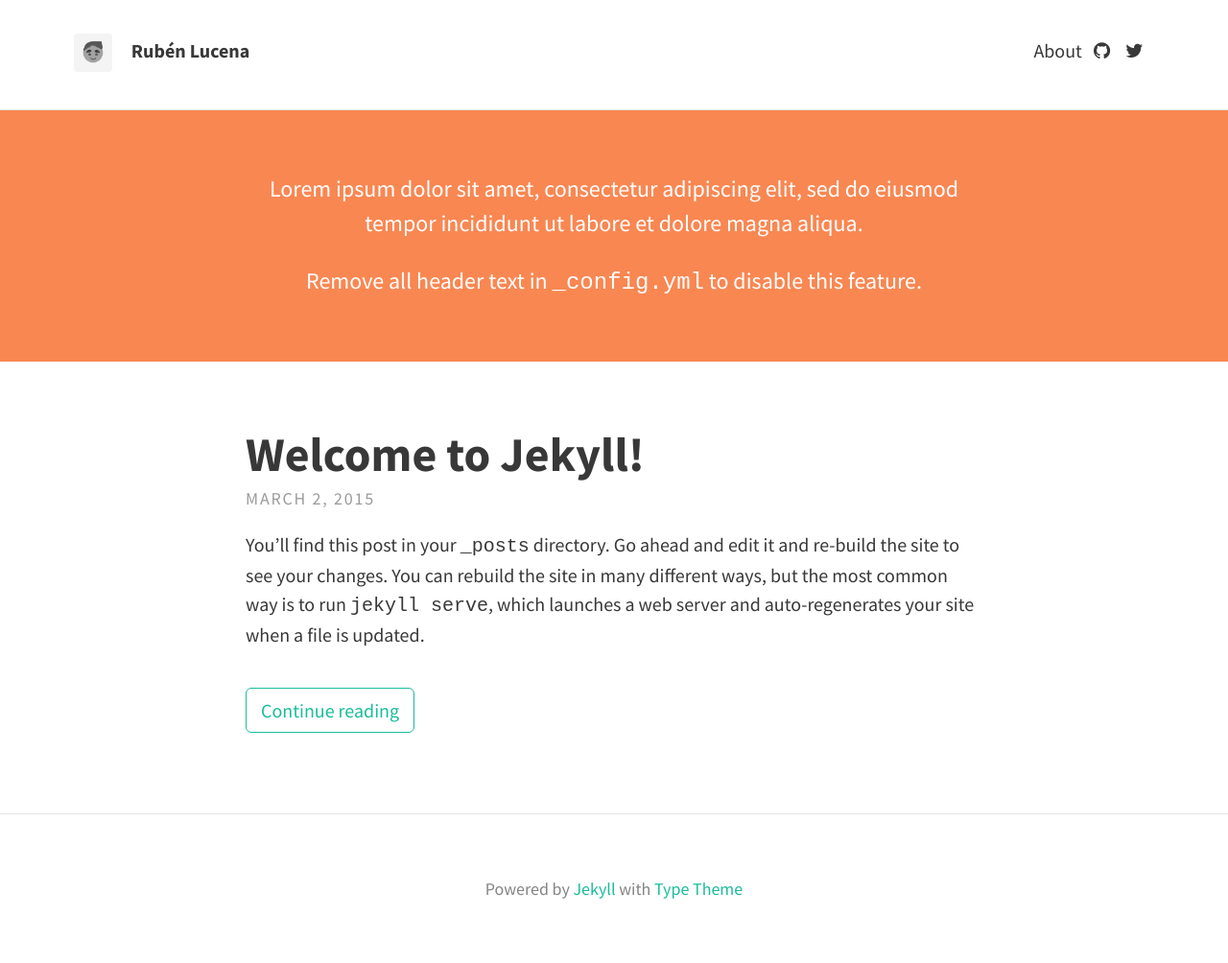
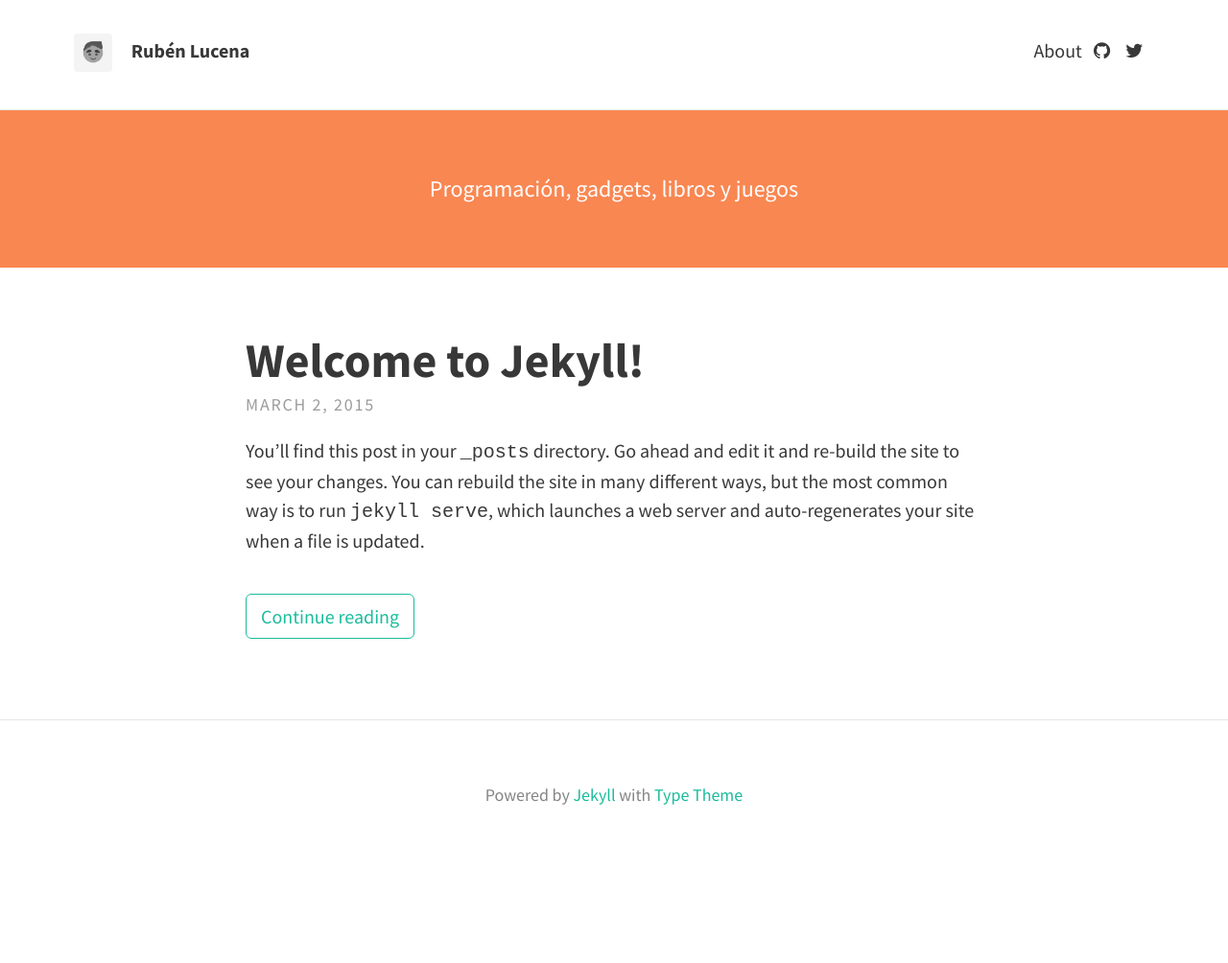
Before and after one commit to rubenlucena/rubenlucena.github.io, a Jekyll site: the page built from index.html, in a window 1280 px wide. Shown: the whole page at 96% size. Built offline with Jekyll 4.4.1, drawn with Linux system fonts in a browser that asks for light colours; nearby versions of some CDN libraries; the list of posts is cut into pages by our own code; after the commit the page ends 906 px from its top, so only the background shows below that.

Commit message:
Más config

```diff
--- a/_config.yml
+++ b/_config.yml
@@ -12,9 +12,8 @@ theme:
 
   # Header and footer text
   header_text: >
-     <p>Lorem ipsum dolor sit amet, consectetur adipiscing elit, sed do eiusmod tempor incididunt ut labore et dolore magna aliqua.</p>
+     <p>Programación, gadgets, libros y juegos</p>
 
-     <p>Remove all header text in <code>_config.yml</code> to disable this feature.</p>
   footer_text: >
    Powered by <a href="http://jekyllrb.com">Jekyll</a> with <a href="https://rohanchandra.github.io/project/type/">Type Theme</a>
 
```
